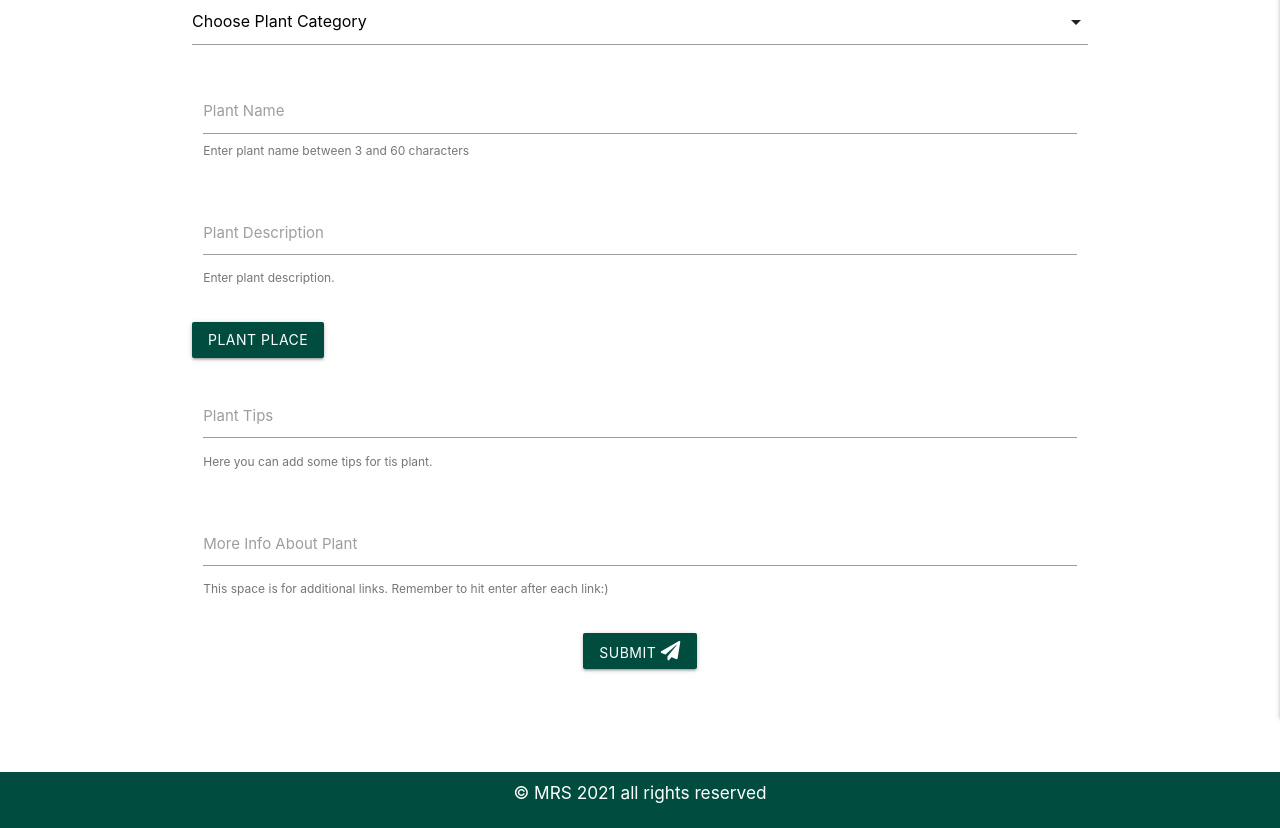
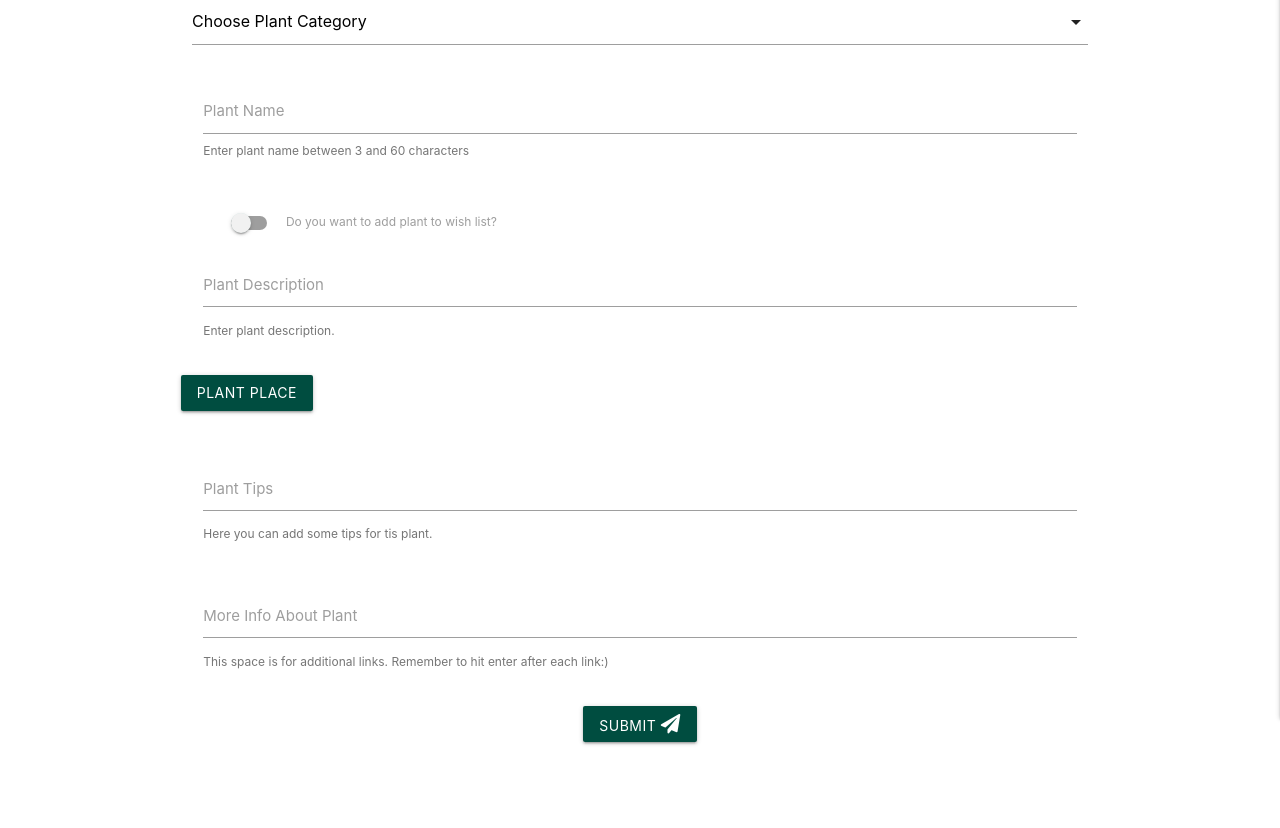
Before and after one commit to madatoo/plantarium-ms3, a Flask app: page /add_plant in a window 1280 px wide. Shown: the part 142-970 px from the top of the page. Run offline with Flask 2, Linux system fonts and the light colour scheme; data that the repository does not hold is empty; some libraries are stand-ins or nearby versions.

Commit message:
add route for add form

```diff
--- a/app.py
+++ b/app.py
@@ -23,8 +23,26 @@ def index():
 
 
 @app.route("/")
-@app.route("/add_plant")
+@app.route("/add_plant", methods=["GET", "POST"])
 def add_plant():
+    if request.method == "POST":
+        wish_list = "yes" if request.form.get(
+            "plant_on_wish_list") else "no"
+        plant = {
+            "category_name": request.form.get("category_name"),
+            "plant_name": request.form.get("plant_name"),
+            "plant_img": request.form.get("plant_img"),
+            "plant_description": request.form.get("plant_description"),
+            "plant_place": request.form.get("plant_place"),
+            "plant_tips": request.form.get("plant_tips"),
+            "plant_more_info": request.form.get("plant_more_info"),
+            "plant_notes": request.form.getlist("plant_notes"),
+            "plant_on_wish_list": wish_list
+        }
+
+        mongo.db.plants.insert_one(plant)
+        flash("Plant Successfully Added.")
+        return redirect(url_for("all_plants"))
     categories = mongo.db.categories.find().sort("category_name", 1)
     places = mongo.db.places.find().sort("plant_places", 1)
     return render_template(
--- a/templates/add_plant.html
+++ b/templates/add_plant.html
@@ -30,32 +30,46 @@
                     <span class="helper-text" data-error="Please enter correct name." data-success="Correct Name.">Enter plant name between 3 and 60 characters</span>
                 </div>
             </div>
+            <!--plant_on_wish_list-->
+            <div class="col s12 input-field">
+                <div class="switch">
+                    <label>
+                        <input type="checkbox">
+                        <span class="lever"></span>
+                        Do you want to add plant to wish list?
+                    </label>
+                </div>
+            </div>
             <!--plant_description-->
             <div class="row">
                 <div class="input-field col s12">
-                    <textarea id="plant_description" class="materialize-textarea" name="plant_description" data-length="2500" required ></textarea>
+                    <textarea id="plant_description" class="materialize-textarea" name="plant_description"  minlength="3" data-length="2500" required ></textarea>
                     <label for="plant_description">Plant Description</label>
-                    <span class="helper-text" data-error="Please enter correct name." data-success="Correct Name.">Enter plant description.</span>
+                    <span class="helper-text" data-error="Please enter plant description." data-success="Correct Name.">Enter plant description.</span>
                 </div>
             </div>
             <!--plant_place sun/shade etc.-->
             <div class="row">
-                <a class='dropdown-trigger btn waves-effect waves-light teal darken-4 ' href='#' data-target="plant_place" name="plant_place" >Plant Place</a>
+                <div class="row row s12 m7 text-center">
+                    <a class='dropdown-trigger btn waves-effect waves-light teal darken-4 ' href='#' data-target="plant_place" name="plant_place">Plant Place</a>
                         {% for place in places %}
                             <ul id="plant_place" class='dropdown-content'>
+                                <li><a href="#!"><i class="far fa-sun"></i>Sun</a></li>
+                                <li class="divider" tabindex="-1"></li>
                                 <li>
-                                <a href="#!"><i class="fas fa-sun"></i>Sun</a>
+                                    <a href="#!"><i class="fas fa-sun"></i>Partial-Sun</a>
                                 </li>
                                 <li class="divider" tabindex="-1"></li>
                                 <li>
                                     <a href="#!"><i class="fas fa-cloud-sun"></i>Partial-Shade</a>
+                                </li>
                                 <li class="divider" tabindex="-1"></li>
-                            </li>
                                 <li>
                                     <a href="#!"><i class="fas fa-cloud"></i>Shade</a>
                                 </li>
                             <ul>
                         {% endfor %}
+                </div>
 
             </div>
             <!--plant_tips-->
@@ -75,10 +89,13 @@
                 </div>
             </div>
             <!--plant_notes-->
+            <!--submit btn-->
             <div class="row center">
                 <button class="btn waves-effect waves-light teal darken-4 " type="submit" >Submit <i class="fas fa-paper-plane"></i>
                 </button>
             </div>
+
+
         </form>
     </div>
 </div>
--- a/templates/all_plants.html
+++ b/templates/all_plants.html
@@ -6,6 +6,10 @@
     <div class="row s12 m7 text-center custom-all-plants-header">
         <h5>Here you can browse our databse and read about some plants.</h5>
     </div>
+</div>
+<div class="containeer">
+
+</div>
 </div>
 <div class="container">
     <div class="row ">
```
Lines whose indentation alone changed are shown as unchanged.
